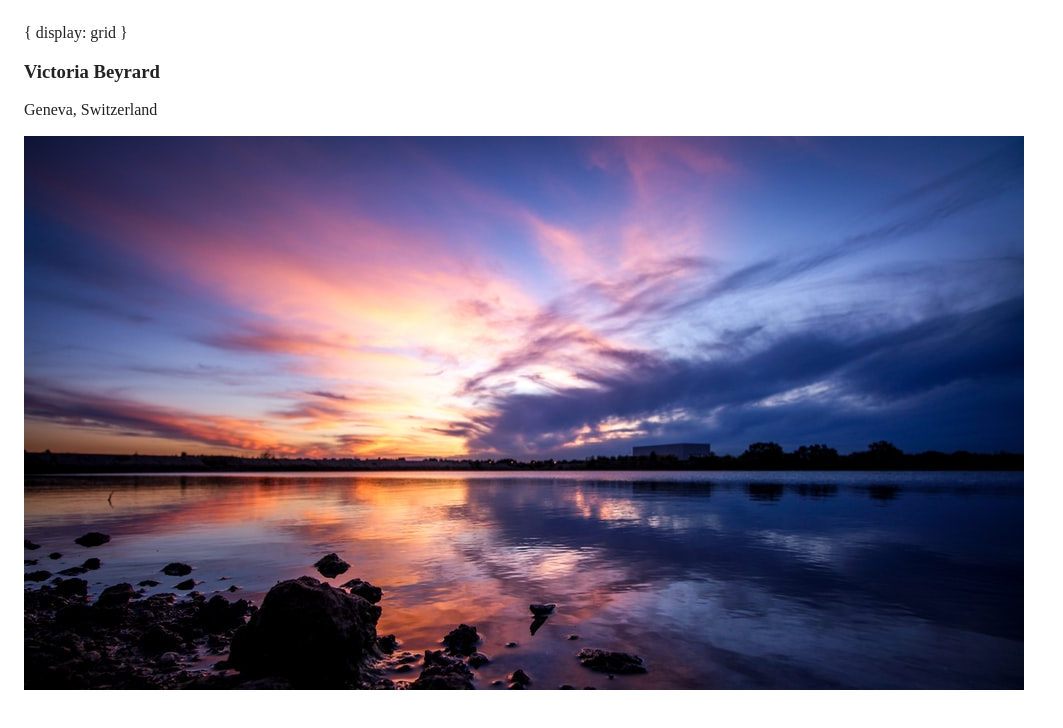
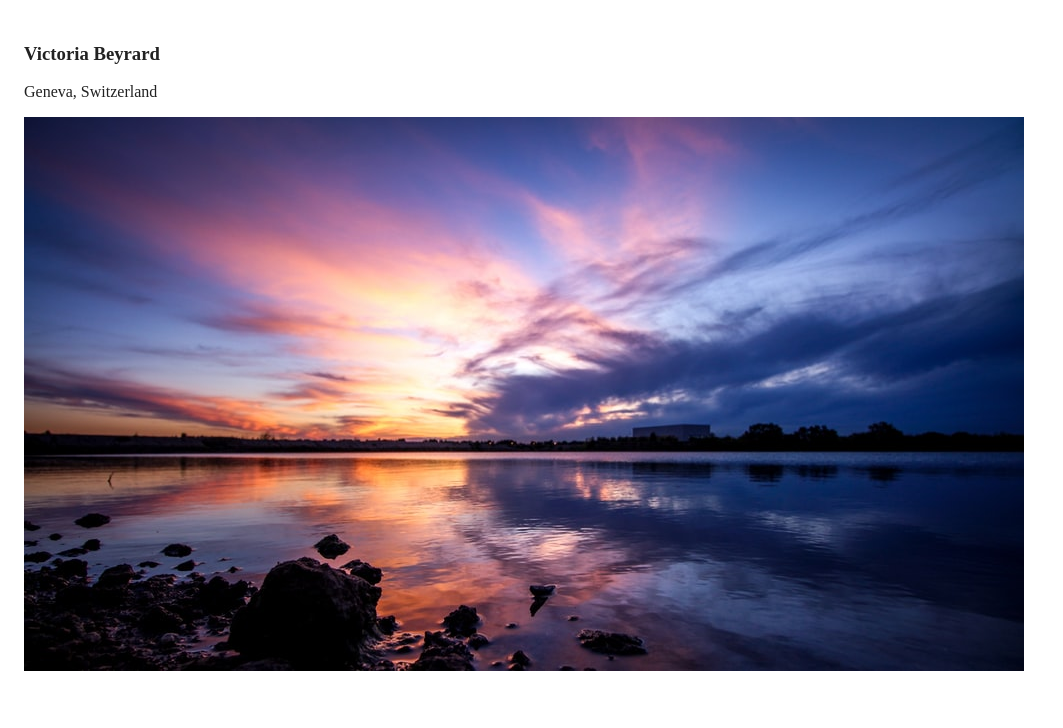
Before and after one commit to vicky42119/core-1-setup-demo, a website built with Parcel: page index.html in a window 1280 px wide. Shown: the whole page, without its empty margins (0-1063 px from the left). Built offline with nearby package versions, Linux system fonts and the light colour scheme.

Commit message:
Update index.html

```diff
--- a/index.html
+++ b/index.html
@@ -22,9 +22,7 @@
   <meta name="theme-color" content="#fafafa">
 </head>
 
-<body>{
-  display: grid
-}
+<body>
 
   <!-- Add your site or application content here -->
   <h3>Victoria Beyrard</h3>
```
